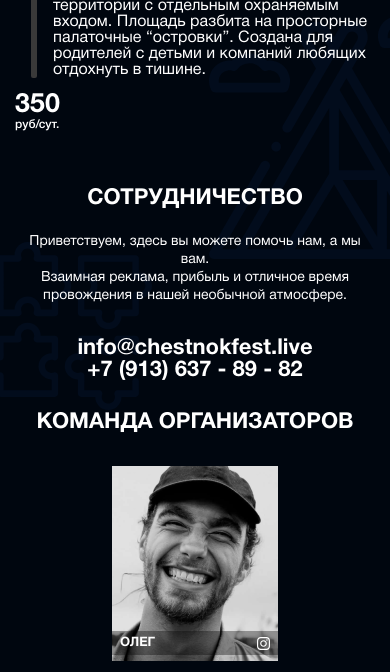
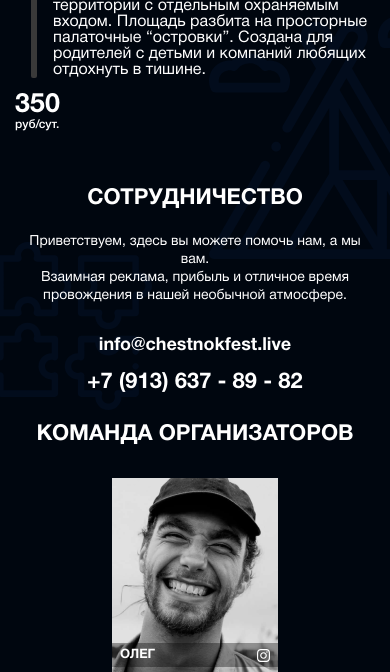
Before and after one commit to DiAndjelo/FestProject, a Django app: page / in a window 390 px wide. Shown: the part 3941-4613 px from the top of the page. Run offline with Django 3.2, Linux system fonts and the light colour scheme; some libraries are stand-ins or nearby versions.

Commit message:
coop section (font-size .coop_contact_mail) fixed

```diff
--- a/static/css/style.css
+++ b/static/css/style.css
@@ -120,7 +120,12 @@ body{
 .inst{
   fill: #fff !important;
 }
-.coop_contact{
+.coop_contact_mail{
+  font-weight: bold;
+  font-size: 22px;
+  line-height: 22px;
+}
+.coop_contact_phone{
   font-weight: bold;
   font-size: 22px;
   line-height: 22px;
@@ -692,6 +697,14 @@ h6.thisday{
   margin-top: 14%;
 }
 @media (max-width: 768px) {
+  .coop_contact_mail{
+    font-size: 18px;
+    line-height: 18px ;
+  }
+  .coop_contact_phone{
+    font-size: 22px;
+    line-height: 22px;
+  }
   .coop_icon_pc{
     position: absolute;
     margin-top: 2%;
--- a/templates/Landing/landing.html
+++ b/templates/Landing/landing.html
@@ -1496,9 +1496,9 @@
           </div>
           <div class="col-12">
             <div class="d-flex flex-column flex-md-row text-center justify-content-center mt-3">
-              <a href="mailto:hestnockfest@gmail.com" class="callmebaby"><h6 class="my-0 coop_contact">info@chestnokfest.live</h6></a>
-              <div class="mx-4"></div>
-              <a href="tel:+7 (913) 637 - 89 - 82" class="callmebaby"><h6 class="my-0 coop_contact">+7 (913) 637 - 89 - 82</h6></a>
+              <a href="mailto:hestnockfest@gmail.com" class="callmebaby"><h6 class="my-0 coop_contact_mail">info@chestnokfest.live</h6></a>
+              <div class="mx-4 my-2 my-md-0"></div>
+              <a href="tel:+7 (913) 637 - 89 - 82" class="callmebaby"><h6 class="my-0 coop_contact_phone">+7 (913) 637 - 89 - 82</h6></a>
             </div>
           </div>
         </div>
```
